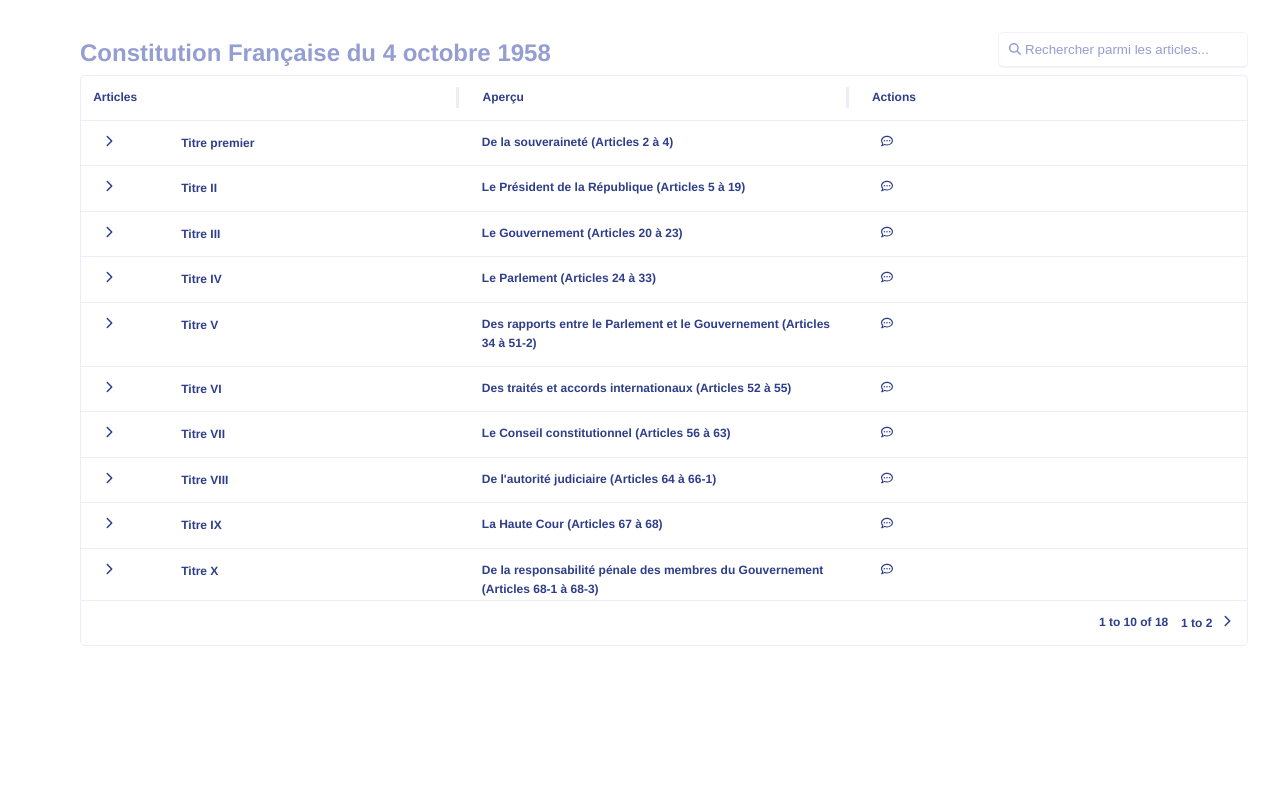
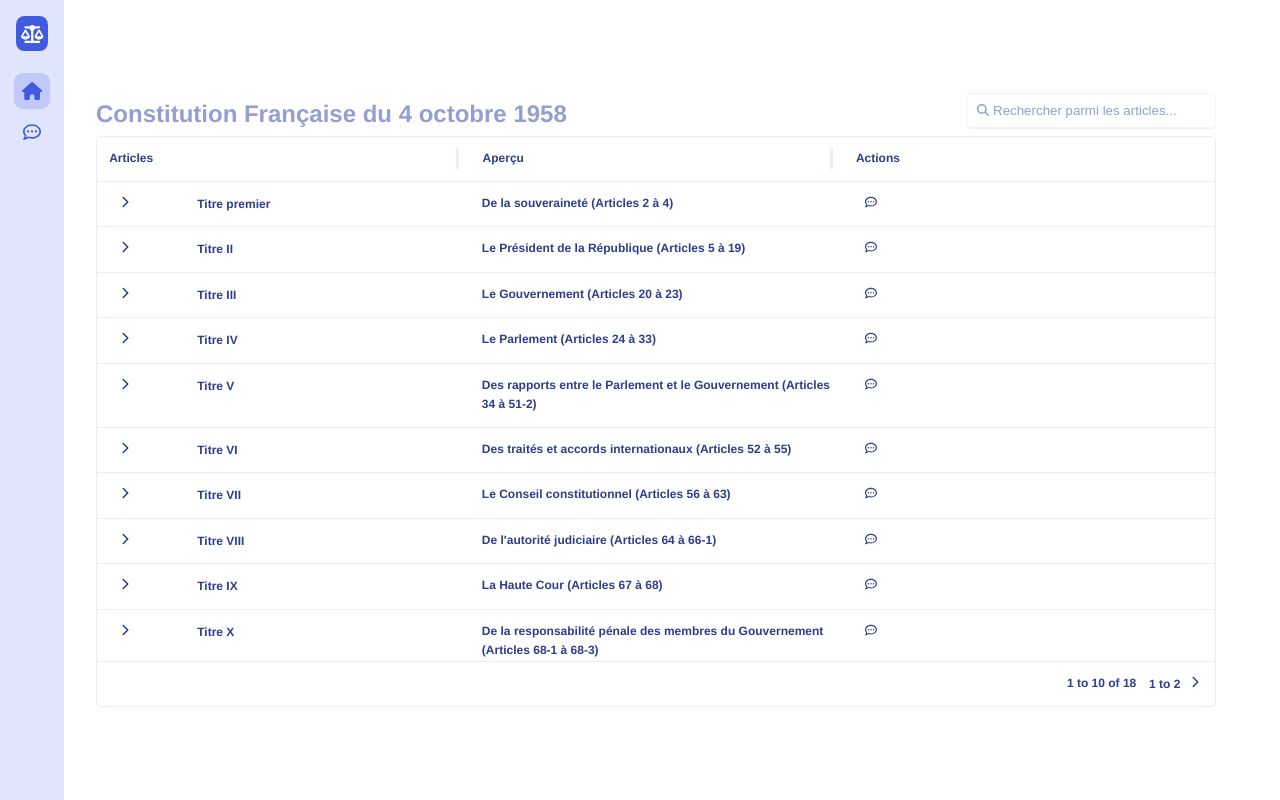
Before and after one commit to MattMannEC/t-esp, a Vue app in the folder chatbot/: page /article in a window 1280 px wide. Built offline with nearby package versions, Linux system fonts and the light colour scheme.

Commit message:
wip(front): display sidebar works

```diff
--- a/chatbot/src/App.vue
+++ b/chatbot/src/App.vue
@@ -1,11 +1,20 @@
 <template>
   <div id="app">
-    <RouterView/>
+    <SidebarComponent/>
+    <div class="router">
+      <RouterView/>
+    </div>
   </div>
 </template>
 
 <script>
 
+import {defineComponent} from "vue";
+import SidebarComponent from "@/components/sidebar/SidebarComponent.vue";
+
+export default defineComponent({
+  components: {SidebarComponent}
+})
 </script>
 
 <style scoped>
@@ -13,7 +22,6 @@
   font-family: 'Avenir', Helvetica, Arial, sans-serif;
   text-align: center;
   display: flex;
-  flex-direction: column;
   align-items: center;
   justify-content: center;
   margin: 0;
@@ -24,4 +32,9 @@
   padding: 0;
 }
 
+.router {
+  padding: 0 2rem;
+  width: 100%;
+}
+
 </style>
--- a/chatbot/src/assets/main.css
+++ b/chatbot/src/assets/main.css
@@ -1,22 +1,25 @@
 @import './base.css';
 
 #app {
+  height: 100vh;
   margin: 0 auto;
-  padding: 2rem 2rem 2rem 5rem;
+  padding: 0 2rem 0 0;
   font-weight: normal;
 }
 
 a,
 .green {
   text-decoration: none;
-  color: hsla(160, 100%, 37%, 1);
-  transition: 0.4s;
+  /*color: hsla(160, 100%, 37%, 1);*/
+  /*transition: 0.4s;*/
   padding: 3px;
 }
 
+
+
 @media (hover: hover) {
   a:hover {
-    background-color: hsla(160, 100%, 37%, 0.2);
+    /*background-color: hsla(160, 100%, 37%, 0.2);*/
   }
 }
 
--- a/chatbot/src/components/icons/IconBase.vue
+++ b/chatbot/src/components/icons/IconBase.vue
@@ -1,6 +1,6 @@
 <template>
-  <div class="container" :class="[action, size]">
-    <FontAwesomeIcon :icon="icon" />
+  <div class="container" :class="[action, size, background, color]">
+    <FontAwesomeIcon :icon="icon" :size="size" />
   </div>
 </template>
 <script>
@@ -25,7 +25,18 @@ export default {
     size: {
       type: String,
       required: false,
-      default: 'md'
+      default: 'md',
+      validator: (value) => ['sm', 'md', 'lg', 'xl'].includes(value)
+    },
+    background: {
+      type: String,
+      required: false,
+      default: ''
+    },
+    color: {
+      type: String,
+      required: false,
+      default: ''
     }
   },
 
@@ -51,9 +62,29 @@ export default {
   height: 1rem;
 }
 
+.xl {
+  width: 2.2rem;
+  height: 2.2rem;
+}
+
 .click:hover {
   cursor: pointer;
   background-color: #C0CAF8;
   color: white;
 }
+
+.focus {
+  cursor: pointer;
+  background-color: #C0CAF8;
+}
+
+.deep-blue {
+  background-color: #405BDD;
+  color: white;
+}
+
+.deep-blue-color {
+  color: #405BDD;
+}
+
 </style>
--- /dev/null
+++ b/chatbot/src/components/sidebar/SidebarComponent.vue
@@ -0,0 +1,82 @@
+<template>
+  <div class="sidebar-main-container">
+    <div class="icon-app-container">
+      <IconBase
+        type="fas"
+        name="scale-balanced"
+        size="xl"
+        background="deep-blue"
+      />
+    </div>
+
+    <div class="navigation-container">
+      <RouterLink :to="{ name: 'article' }">
+        <IconBase
+          type="fas"
+          name="house"
+          :action="isSameRoute ('article') ?'focus' : ''"
+          size="xl"
+          color="deep-blue-color"
+        />
+      </RouterLink>
+      <RouterLink :to="{ name: 'chatbot' }">
+        <IconBase
+          type="far"
+          name="comment-dots"
+          :action="isSameRoute ('chatbot') ?'focus' : ''"
+          size="xl"
+          color="deep-blue-color"
+        />
+      </RouterLink>
+    </div>
+  </div>
+</template>
+
+<script>
+import IconBase from "@/components/icons/IconBase.vue";
+export default {
+
+  components: {
+    IconBase
+  },
+
+  computed: {
+    currentRoute () {
+      return this.$route.name
+    }
+  },
+
+  methods: {
+    isSameRoute (route) {
+      return this.currentRoute === route
+    }
+  }
+}
+</script>
+
+<style scoped>
+
+.sidebar-main-container {
+  height: 100%;
+  width: 4rem;
+  background-color: #E0E4FC;
+}
+
+.navigation-container {
+  display: flex;
+  flex-direction: column;
+  align-items: center;
+  justify-content: center;
+  padding-top: .2rem;
+}
+
+.icon-app-container{
+  width: 100%;
+  display: flex;
+  justify-content: center;
+  padding: 1rem;
+}
+
+
+
+</style>
--- a/chatbot/src/plugin/font-awesome.js
+++ b/chatbot/src/plugin/font-awesome.js
@@ -1,8 +1,27 @@
 import { library } from '@fortawesome/fontawesome-svg-core';
-import { faSearch, faPlus, faMagnifyingGlass, faChevronRight, faChevronDown, faChevronLeft } from '@fortawesome/free-solid-svg-icons';
+import {
+    faSearch,
+    faPlus,
+    faMagnifyingGlass,
+    faChevronRight,
+    faChevronDown,
+    faChevronLeft,
+    faScaleBalanced,
+    faHouse
+} from '@fortawesome/free-solid-svg-icons';
 import { faCommentDots } from '@fortawesome/free-regular-svg-icons';
 import { FontAwesomeIcon } from '@fortawesome/vue-fontawesome';
 
-library.add(faSearch, faPlus, faMagnifyingGlass, faChevronRight, faChevronDown, faCommentDots, faChevronLeft);
+library.add(
+    faSearch,
+    faPlus,
+    faMagnifyingGlass,
+    faChevronRight,
+    faChevronDown,
+    faCommentDots,
+    faChevronLeft,
+    faScaleBalanced,
+    faHouse
+);
 
 export {FontAwesomeIcon};
```
